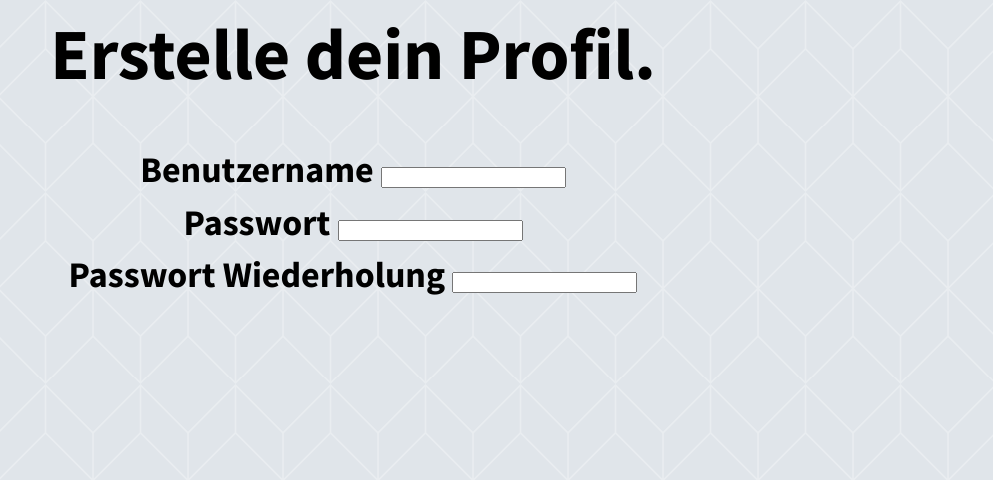
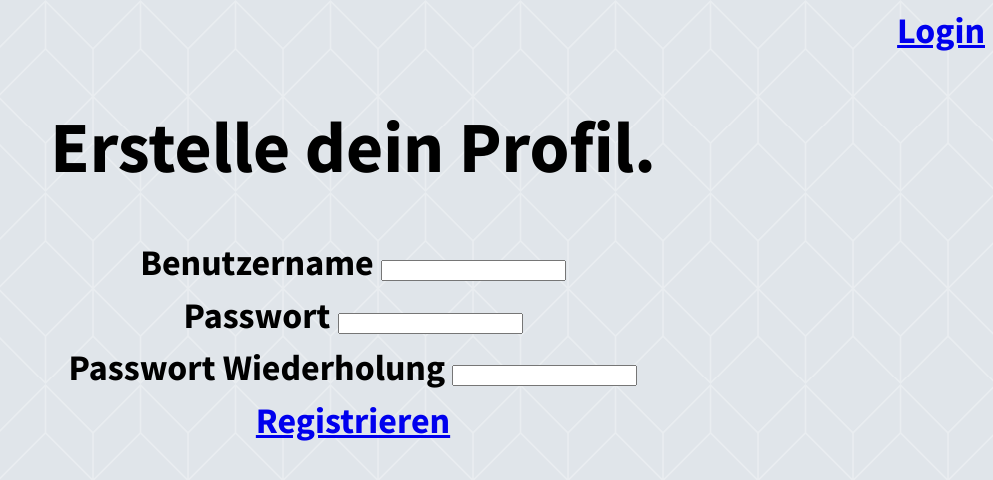
Before and after one commit to MHD-Team/MHD-Frontend, a plain HTML site: page Profil.html in a window 1280 px wide. Shown: the whole page, without its empty margins (287-1280 px from the left). Drawn offline with Linux system fonts and the light colour scheme.

Commit message:
Neue Buttons zum An&Abmelden

```diff
--- a/Profil.html
+++ b/Profil.html
@@ -10,6 +10,11 @@
         </title>
     </head>
     <body>
+        <div class="anmelden">
+            <a href="Einloggen.html">
+                Login
+            </a>
+        </div>
         <h1>
             Erstelle dein Profil.
         </h1>
@@ -29,6 +34,11 @@
                     <input type="password">
                  </label>
             </p>
+            <div class="registrieren">
+                <a href="index.html">
+                    Registrieren
+                </a>
+            </div>
         </form>
     </body>
 </html>
--- a/style.css
+++ b/style.css
@@ -28,3 +28,9 @@ div.abmelden{
 div.neu{
     text-align: left;
 }
+div.anmelden{
+    text-align: right;
+}
+div.registrieren{
+    text-align: center;
+}
```
Also changed, not shown: punkte.html (+0 -1 lines).
